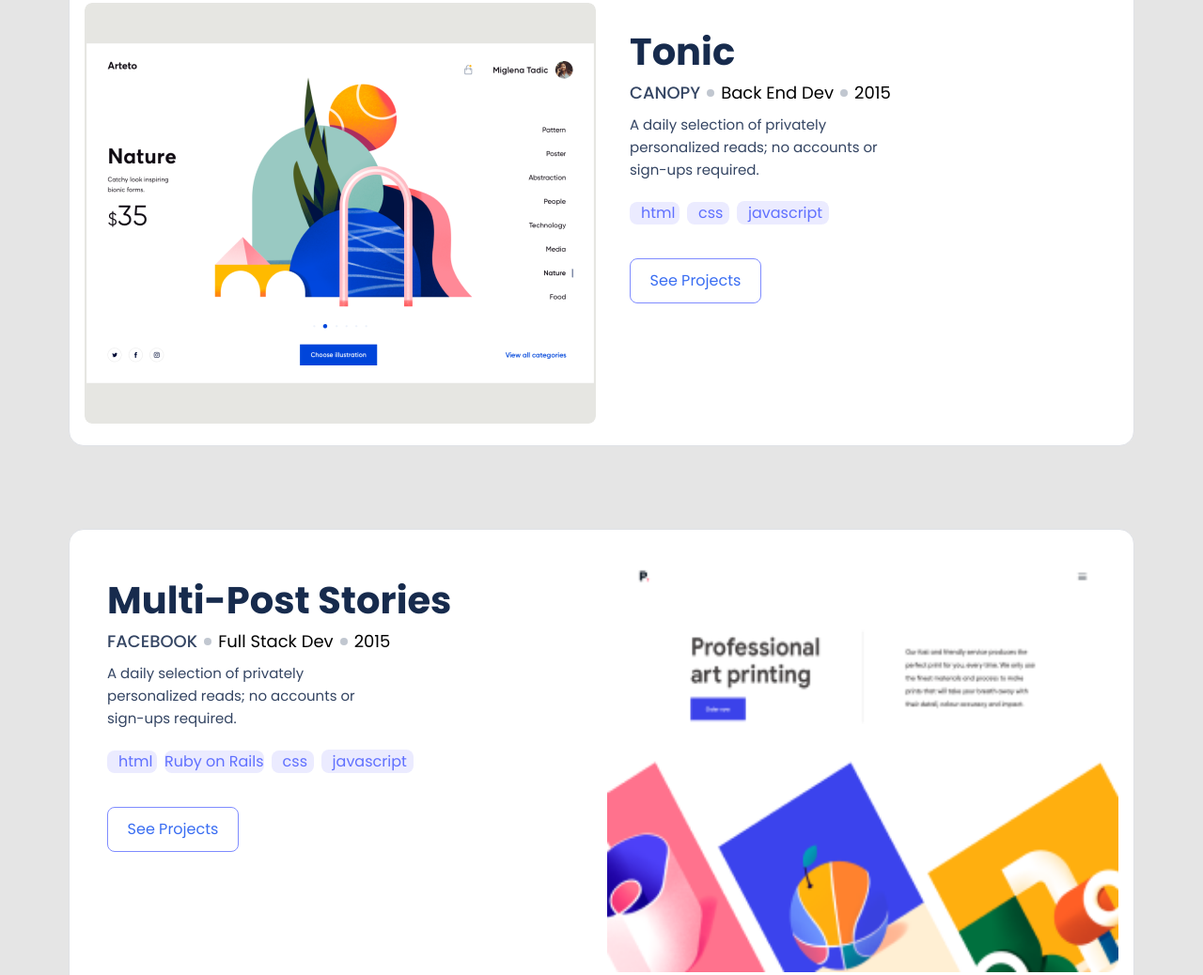
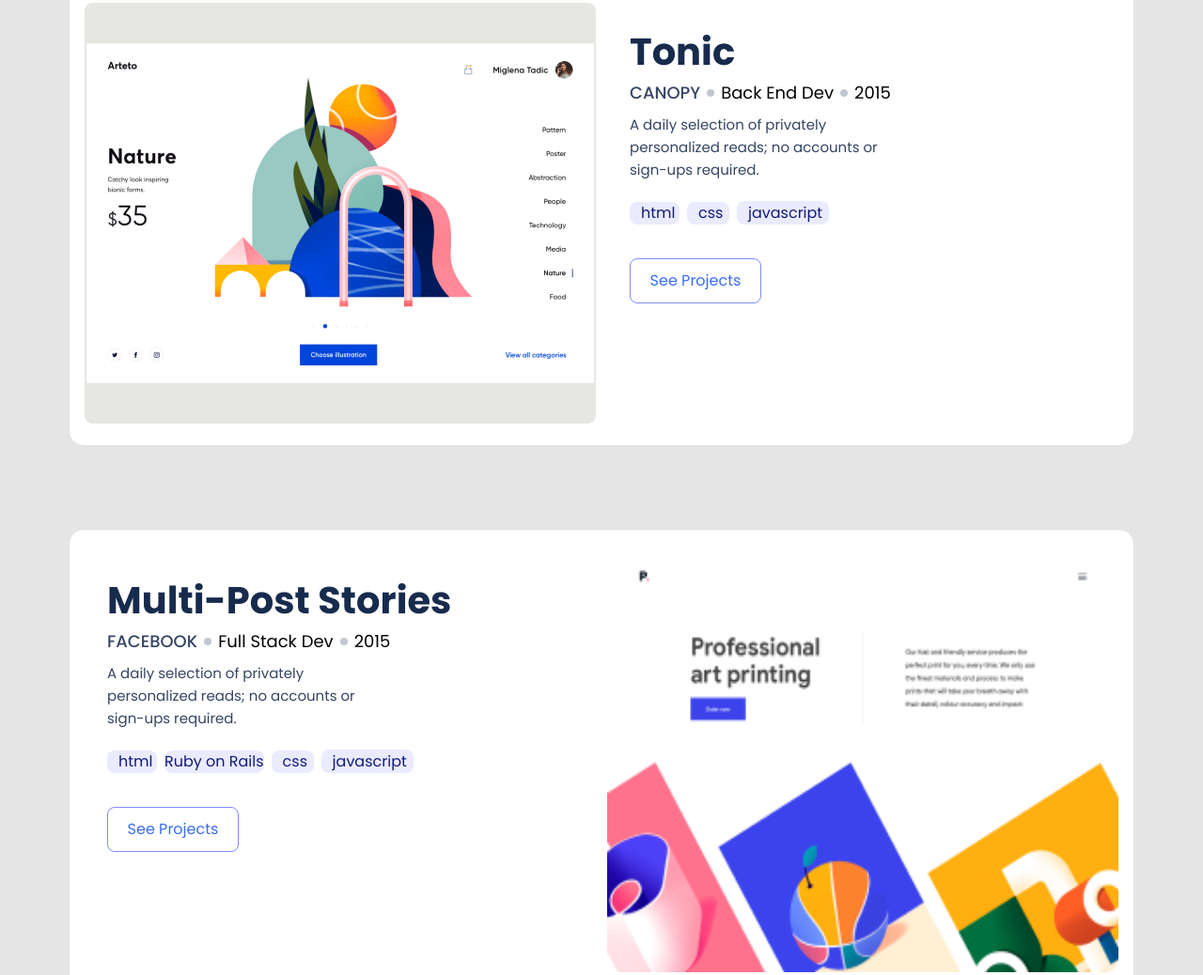
Before and after one commit to Mutai-Gilbert/Personal-Porfolio, a website: page index.html in a window 1280 px wide. Shown: the part 1051-2089 px from the top of the page at 94% size. Drawn offline with Linux system fonts and the light colour scheme.

Commit message:
Made changes on style.css files as accessbility requirement

```diff
--- a/styles.css
+++ b/styles.css
@@ -321,7 +321,7 @@
 
 .Tags-content {
   position: relative;
-  color: #6070ff;
+  color: #101b79;
 }
 
 .Action {
```
